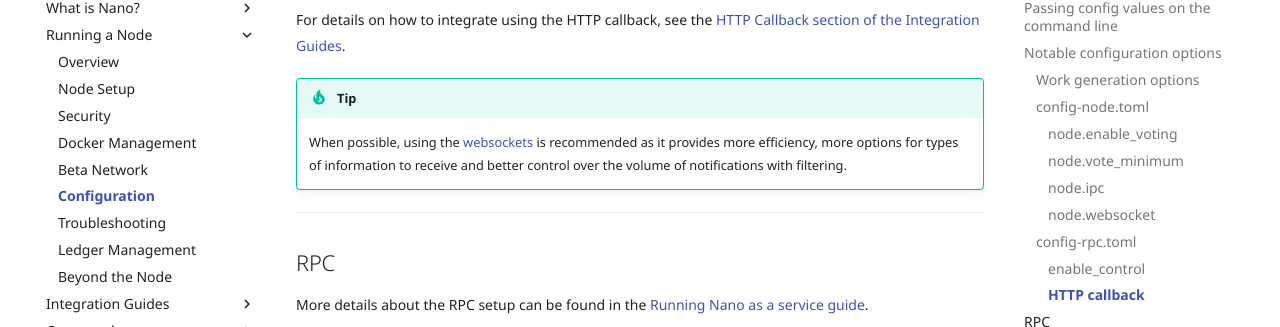
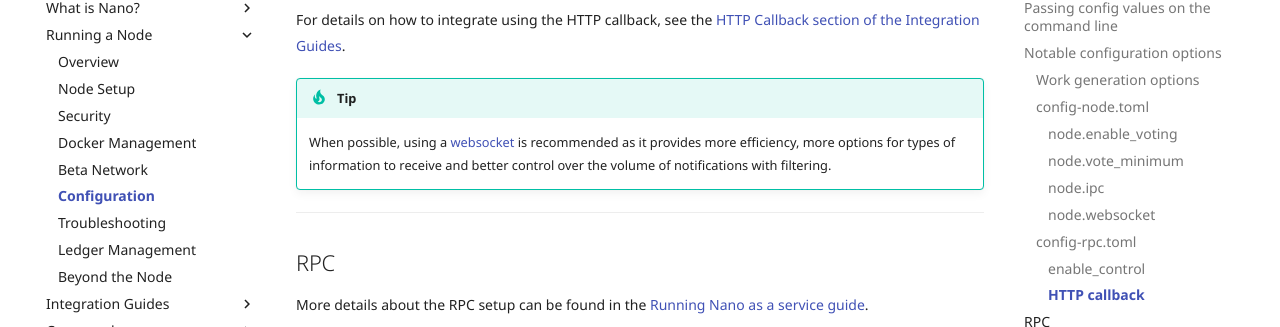
Before and after one commit to nanocurrency/nano-docs, an MkDocs documentation site: the page built from docs/running-a-node/configuration.md, in a window 1280 px wide and 900 px high, scrolled down 3558 px. Shown: the part 127-454 px from the top of the window. Built offline with MkDocs 1.6.1 and Material for MkDocs 9.7.7, drawn with Linux system fonts in a browser that asks for light colours; comment, search, counter and statistics services are not loaded.

Commit message:
Fix fragment and grammar.

```diff
--- a/docs/running-a-node/configuration.md
+++ b/docs/running-a-node/configuration.md
@@ -249,7 +249,7 @@
 For details on how to integrate using the HTTP callback, see the [HTTP Callback section of the Integration Guides](/integration-guides/advanced#http-callback).
 
 !!! tip
-	When possible, using the [websockets](#websocket) is recommended as it provides more efficiency, more options for types of information to receive and better control over the volume of notifications with filtering.
+	When possible, using a [websocket](#nodewebsocket) is recommended as it provides more efficiency, more options for types of information to receive and better control over the volume of notifications with filtering.
 
 ---
 
```
